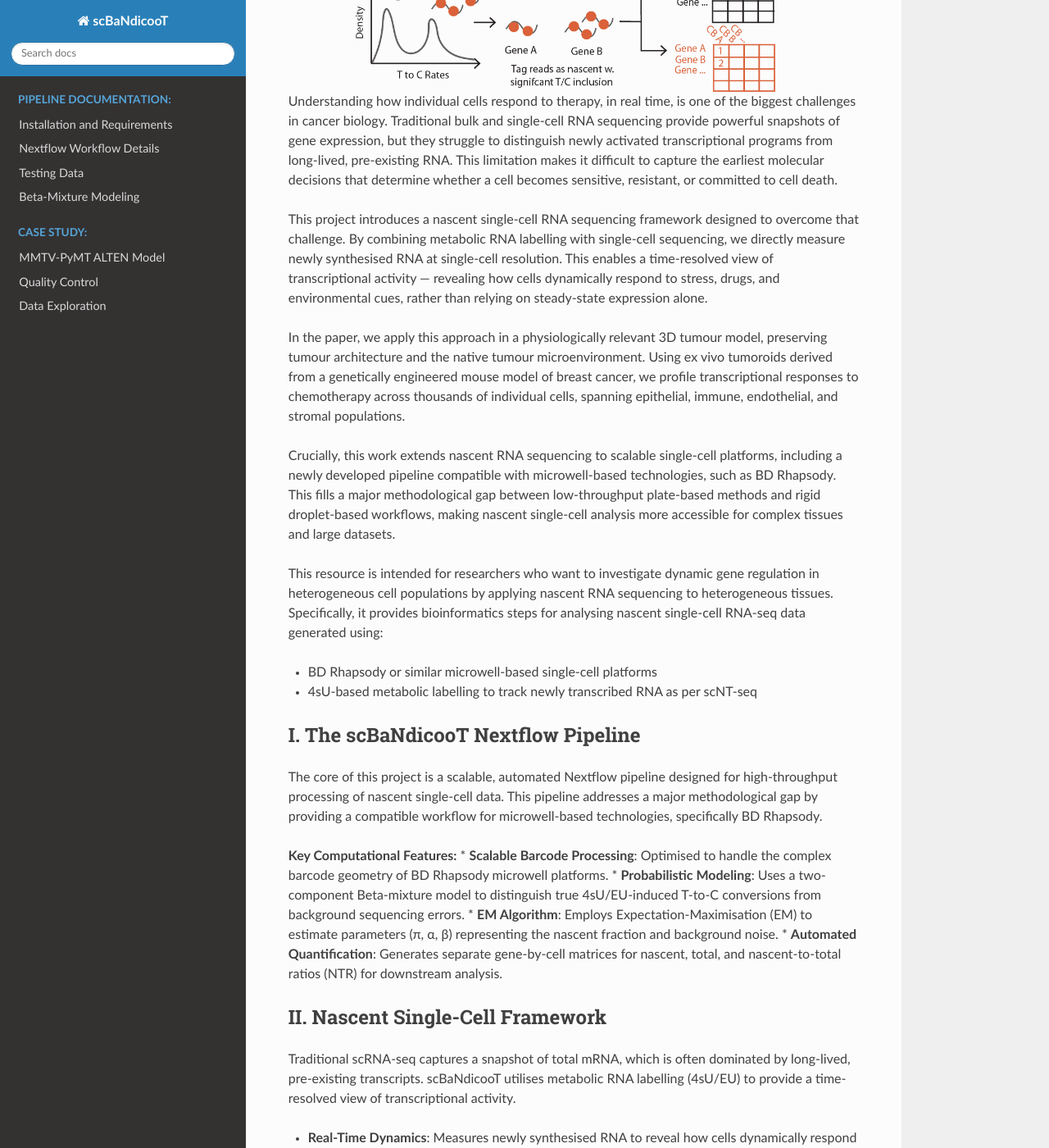
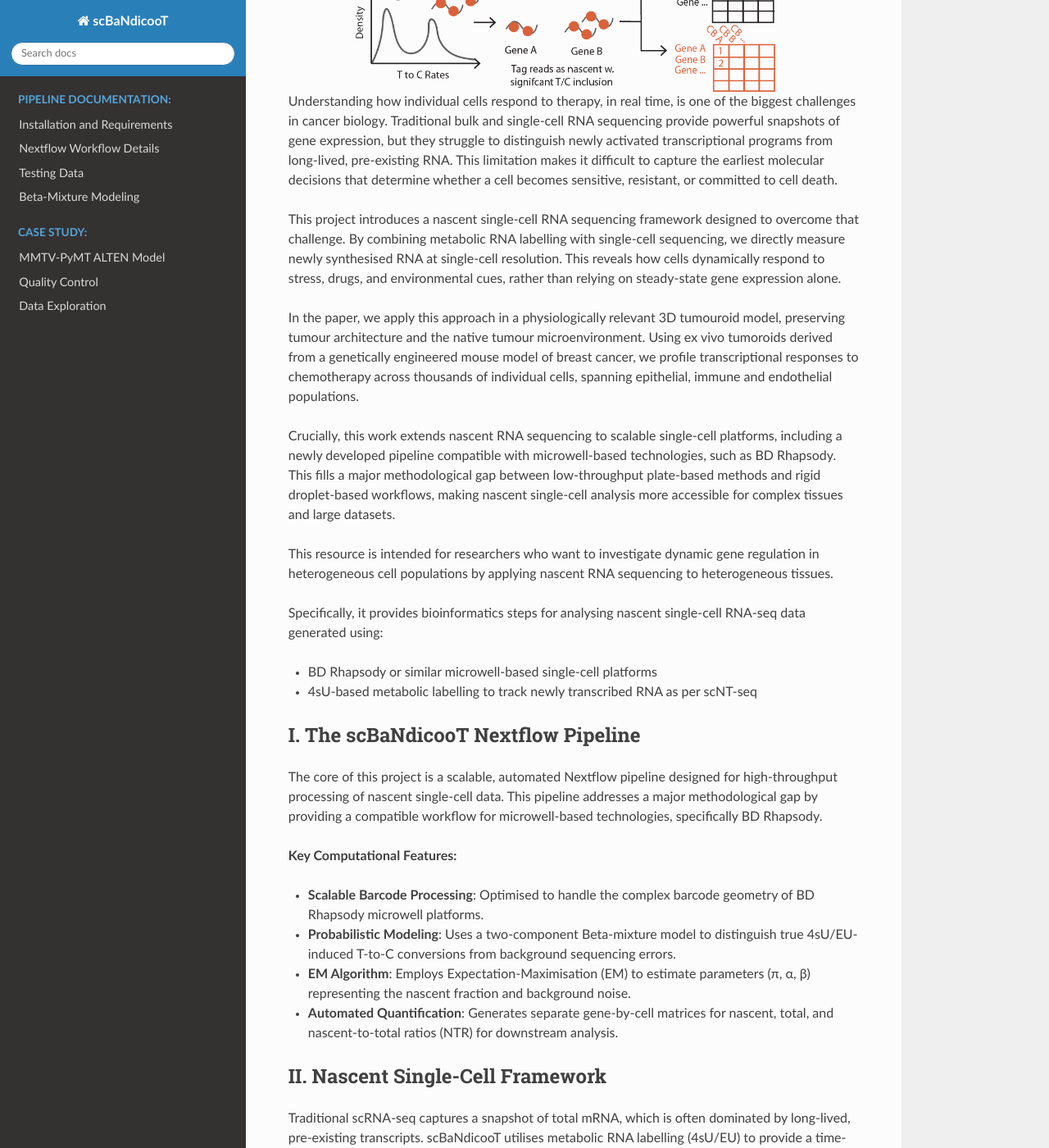
Before and after one commit to theheking/scBaNdicooT-Documenation, a Sphinx documentation site: the page built from source/index.rst, in a window 1280 px wide and 1400 px high, scrolled down 465 px. Shown: the whole window at 82% size. Built offline with Sphinx 7.4.7 and the Read the Docs theme 3.1.0, drawn with Linux system fonts in a browser that asks for light colours; some of the changed text lies outside the part shown.

Commit message:
Revise project overview and methodology details
Refine language and improve clarity in project description and methodology sections.

```diff
--- a/source/index.rst
+++ b/source/index.rst
@@ -15,26 +15,34 @@ scBaNdicooT: Single-Cell Beta-Mixture Nascent Detection in Complex Tumour Tissue
 
 Understanding how individual cells respond to therapy, in real time, is one of the biggest challenges in cancer biology. Traditional bulk and single-cell RNA sequencing provide powerful snapshots of gene expression, but they struggle to distinguish newly activated transcriptional programs from long-lived, pre-existing RNA. This limitation makes it difficult to capture the earliest molecular decisions that determine whether a cell becomes sensitive, resistant, or committed to cell death.
 
-This project introduces a nascent single-cell RNA sequencing framework designed to overcome that challenge. By combining metabolic RNA labelling with single-cell sequencing, we directly measure newly synthesised RNA at single-cell resolution. This enables a time-resolved view of transcriptional activity — revealing how cells dynamically respond to stress, drugs, and environmental cues, rather than relying on steady-state expression alone.
+This project introduces a nascent single-cell RNA sequencing framework designed to overcome that challenge. By combining metabolic RNA labelling with single-cell sequencing, we directly measure newly synthesised RNA at single-cell resolution. This reveals how cells dynamically respond to stress, drugs, and environmental cues, rather than relying on steady-state gene expression alone.
 
-In the paper, we apply this approach in a physiologically relevant 3D tumour model, preserving tumour architecture and the native tumour microenvironment. Using ex vivo tumoroids derived from a genetically engineered mouse model of breast cancer, we profile transcriptional responses to chemotherapy across thousands of individual cells, spanning epithelial, immune, endothelial, and stromal populations.
+In the paper, we apply this approach in a physiologically relevant 3D tumouroid model, preserving tumour architecture and the native tumour microenvironment. Using ex vivo tumoroids derived from a genetically engineered mouse model of breast cancer, we profile transcriptional responses to chemotherapy across thousands of individual cells, spanning epithelial, immune and endothelial populations.
 
 Crucially, this work extends nascent RNA sequencing to scalable single-cell platforms, including a newly developed pipeline compatible with microwell-based technologies, such as BD Rhapsody. This fills a major methodological gap between low-throughput plate-based methods and rigid droplet-based workflows, making nascent single-cell analysis more accessible for complex tissues and large datasets.
 
-This resource is intended for researchers who want to investigate dynamic gene regulation in heterogeneous cell populations by applying nascent RNA sequencing to heterogeneous tissues. Specifically, it provides bioinformatics steps for analysing nascent single-cell RNA-seq data generated using:
+This resource is intended for researchers who want to investigate dynamic gene regulation in heterogeneous cell populations by applying nascent RNA sequencing to heterogeneous tissues.
+
+Specifically, it provides bioinformatics steps for analysing nascent single-cell RNA-seq data generated using:
 
 - BD Rhapsody or similar microwell-based single-cell platforms
 
 - 4sU-based metabolic labelling to track newly transcribed RNA as per scNT-seq
+
+
 
 I. The scBaNdicooT Nextflow Pipeline
 ------------------------------------
 The core of this project is a scalable, automated Nextflow pipeline designed for high-throughput processing of nascent single-cell data. This pipeline addresses a major methodological gap by providing a compatible workflow for microwell-based technologies, specifically BD Rhapsody.
 
 **Key Computational Features:**
+
 * **Scalable Barcode Processing**: Optimised to handle the complex barcode geometry of BD Rhapsody microwell platforms.
+
 * **Probabilistic Modeling**: Uses a two-component Beta-mixture model to distinguish true 4sU/EU-induced T-to-C conversions from background sequencing errors.
+
 * **EM Algorithm**: Employs Expectation-Maximisation (EM) to estimate parameters (π, α, β) representing the nascent fraction and background noise.
+
 * **Automated Quantification**: Generates separate gene-by-cell matrices for nascent, total, and nascent-to-total ratios (NTR) for downstream analysis.
 
 
@@ -43,14 +51,17 @@ II. Nascent Single-Cell Framework
 Traditional scRNA-seq captures a snapshot of total mRNA, which is often dominated by long-lived, pre-existing transcripts. scBaNdicooT utilises metabolic RNA labelling (4sU/EU) to provide a time-resolved view of transcriptional activity.
 
 * **Real-Time Dynamics**: Measures newly synthesised RNA to reveal how cells dynamically respond to stress and drugs in real time.
+
 * **Kinetic Resolution**: Captures the earliest molecular decisions determining cell fate (sensitivity vs. resistance) before they are visible in the steady-state transcriptome.
 
 III. Application in Complex 3D Tumour Models
 --------------------------------------------
 We demonstrate the power of scBaNdicooT by profiling transcriptional responses to chemotherapy in a physiologically relevant **3D tumour model**.
 
-* **ALTEN System**: Uses Alginate-based tissue engineering to encapsulate **MMTV-PyMT** mammary tumour fragments, preserving the native 3D architecture and microenvironment.
+* **ALTEN System**: Uses Alginate-based tissue engineering to encapsulate MMTV-PyMT mammary tumour fragments, preserving the native 3D architecture and microenvironment.
+
 * **Drug Response**: Profiles thousands of individual cells—including epithelial, immune, and stromal populations—to identify subclonal responses to Doxorubicin.
+
 * **Subclonal Selection**: Integrates nascent RNA detection with CNV profiling to distinguish between immediate drug-induced reprogramming and the selection of resistant subclones.
 
 
```
